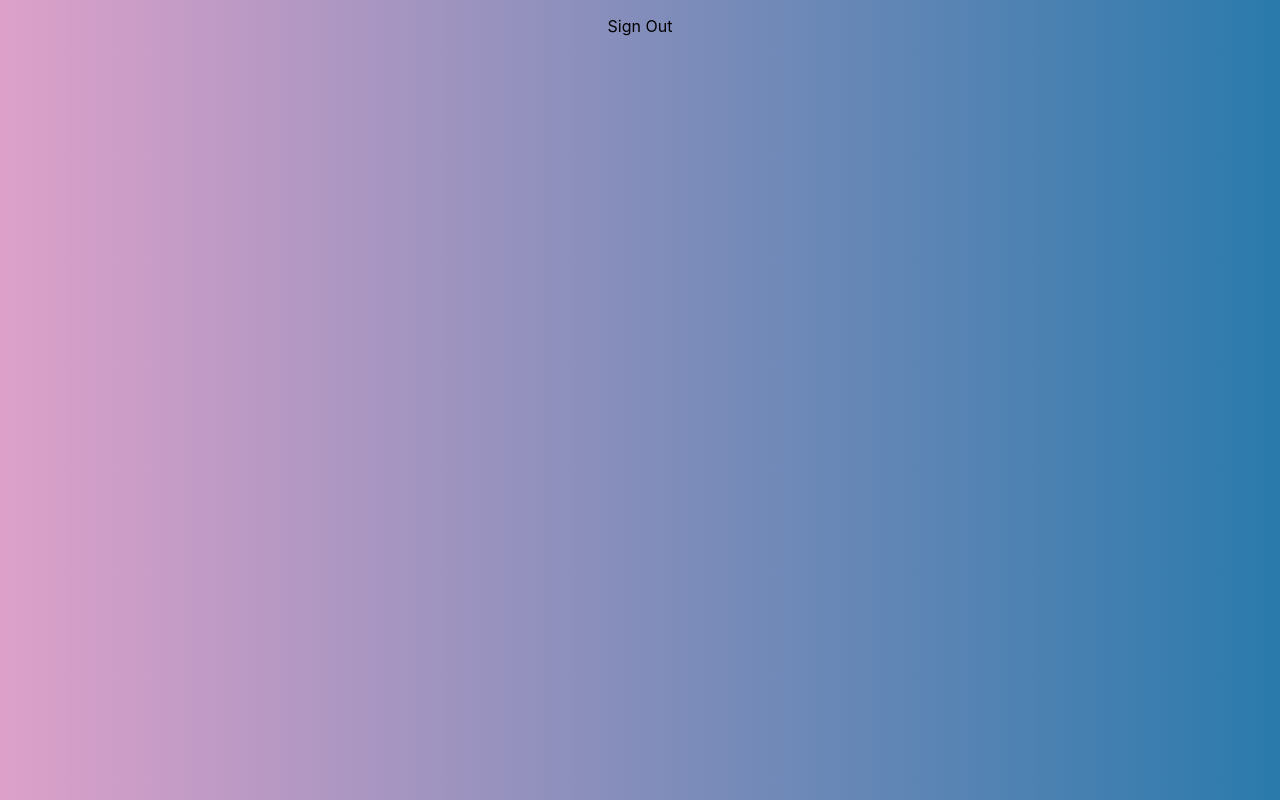
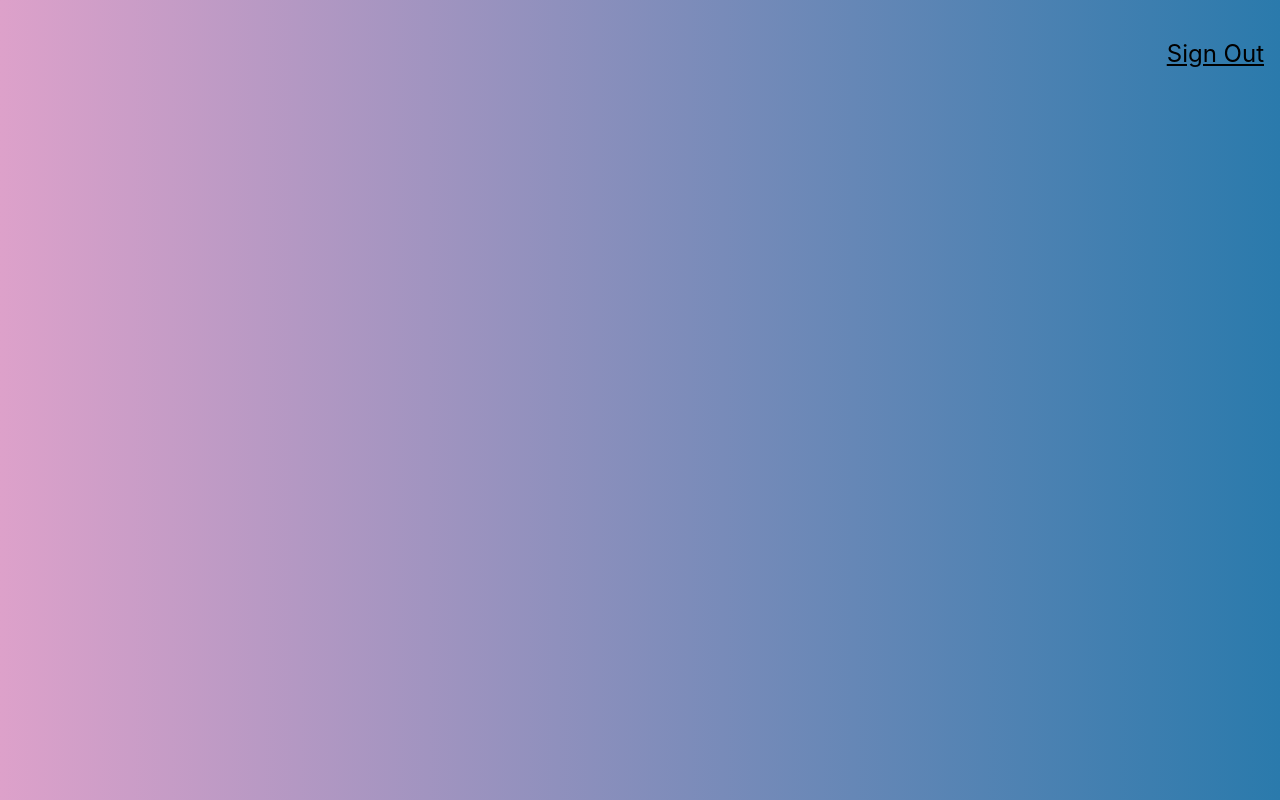
Before and after one commit to jaiswalakash170/facerecognitionbrain, a React (Create React App) app: page / in a window 1280 px wide. Built offline with nearby package versions, Linux system fonts and the light colour scheme.

Commit message:
Added basic styling for Navigation component

```diff
--- a/src/App.js
+++ b/src/App.js
@@ -1,6 +1,7 @@
 import react, {Component} from 'react';
 import './App.css';
 import Navigation from './components/navigation/navigation'
+import 'tachyons';
 
 class App extends Component {
 
--- a/src/components/navigation/navigation.js
+++ b/src/components/navigation/navigation.js
@@ -2,8 +2,8 @@
 
 const Navigation = () => {
     return (
-        <nav>
-            <p>Sign Out</p>
+        <nav style={{display: 'flex', justifyContent: 'flex-end'}}>
+            <p className="f3 link dim black underline pa3 pointer">Sign Out</p>
         </nav>
     );
 }
```
